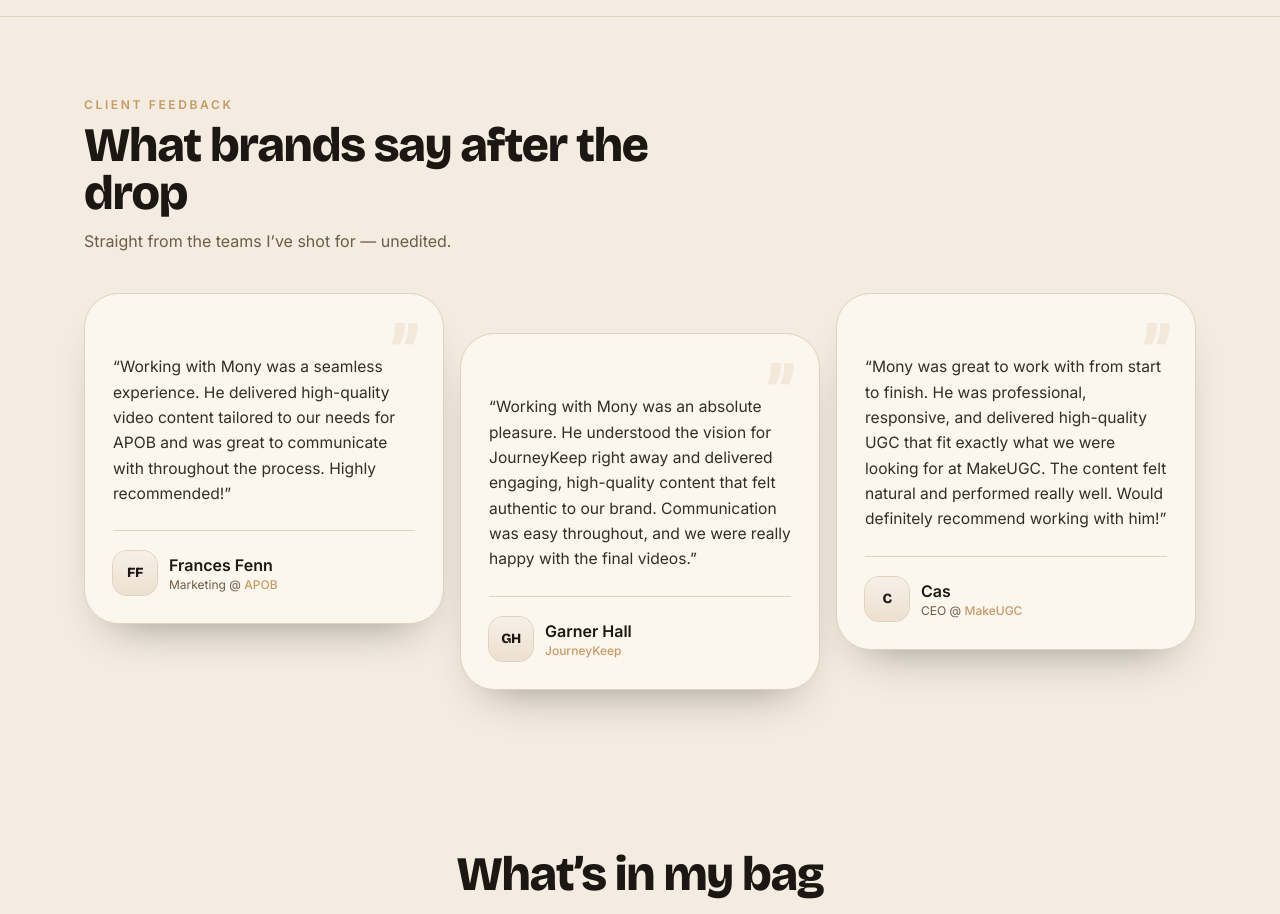
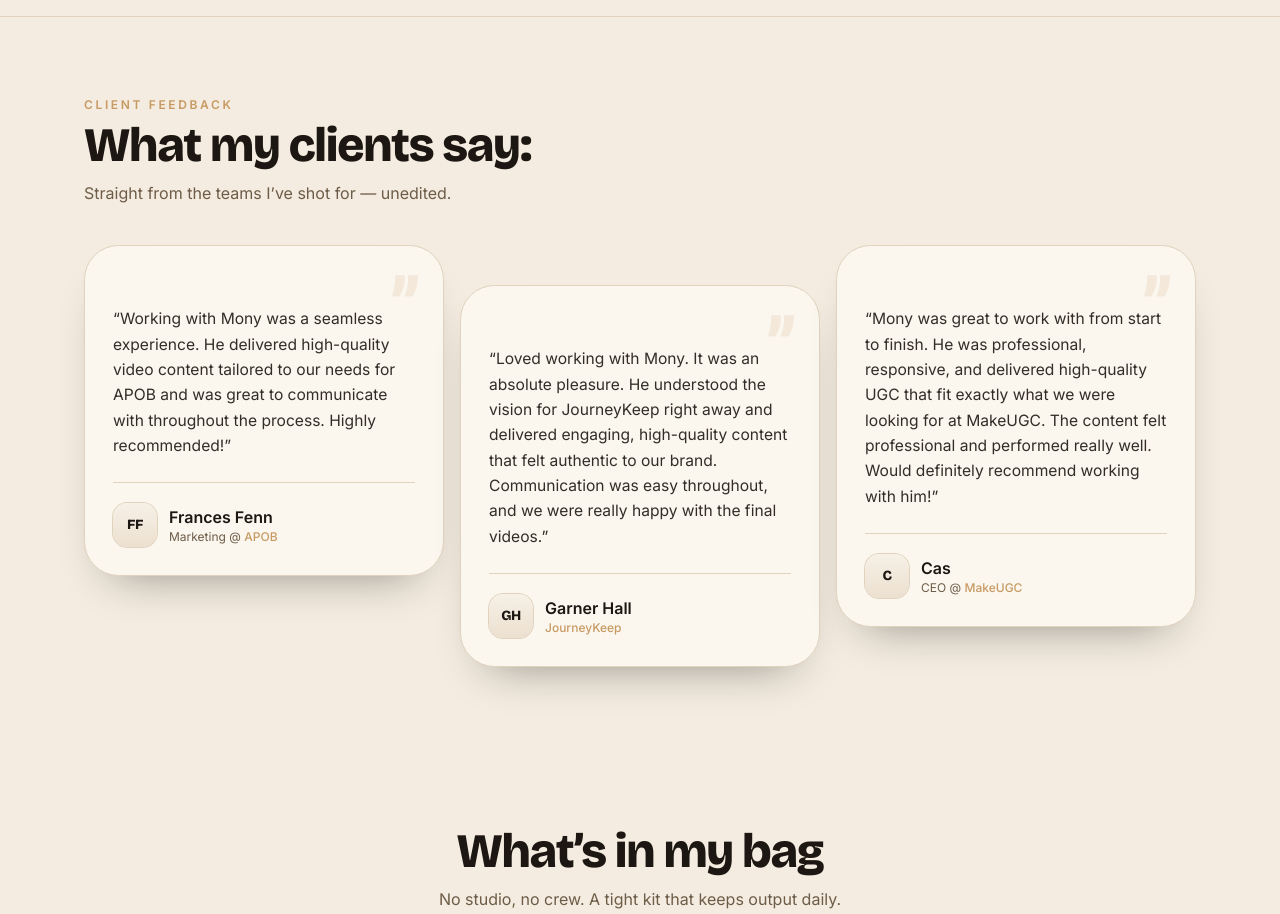
Before and after one commit to MonyCodes/monyugc, a Next.js app: page / in a window 1280 px wide. Shown: the part 4280-5194 px from the top of the page. Built offline with nearby package versions, Linux system fonts and the light colour scheme; no server answers.

Commit message:
Update testimonials.tsx

```diff
--- a/components/site/testimonials.tsx
+++ b/components/site/testimonials.tsx
@@ -10,14 +10,14 @@ const TESTIMONIALS = [
   },
   {
     quote:
-      "Working with Mony was an absolute pleasure. He understood the vision for JourneyKeep right away and delivered engaging, high-quality content that felt authentic to our brand. Communication was easy throughout, and we were really happy with the final videos.",
+      "Loved working with Mony. It was an absolute pleasure. He understood the vision for JourneyKeep right away and delivered engaging, high-quality content that felt authentic to our brand. Communication was easy throughout, and we were really happy with the final videos.",
     name: "Garner Hall",
     role: null,
     brand: "JourneyKeep",
   },
   {
     quote:
-      "Mony was great to work with from start to finish. He was professional, responsive, and delivered high-quality UGC that fit exactly what we were looking for at MakeUGC. The content felt natural and performed really well. Would definitely recommend working with him!",
+      "Mony was great to work with from start to finish. He was professional, responsive, and delivered high-quality UGC that fit exactly what we were looking for at MakeUGC. The content felt professional and performed really well. Would definitely recommend working with him!",
     name: "Cas",
     role: "CEO",
     brand: "MakeUGC",
@@ -42,7 +42,7 @@ export function Testimonials() {
             Client feedback
           </p>
           <h2 className="mt-2 max-w-2xl font-display text-4xl font-extrabold tracking-tight sm:text-5xl">
-            What brands say after the drop
+            What my clients say:
           </h2>
           <p className="mt-3 max-w-xl text-muted-foreground">
             Straight from the teams I&rsquo;ve shot for &mdash; unedited.
```
